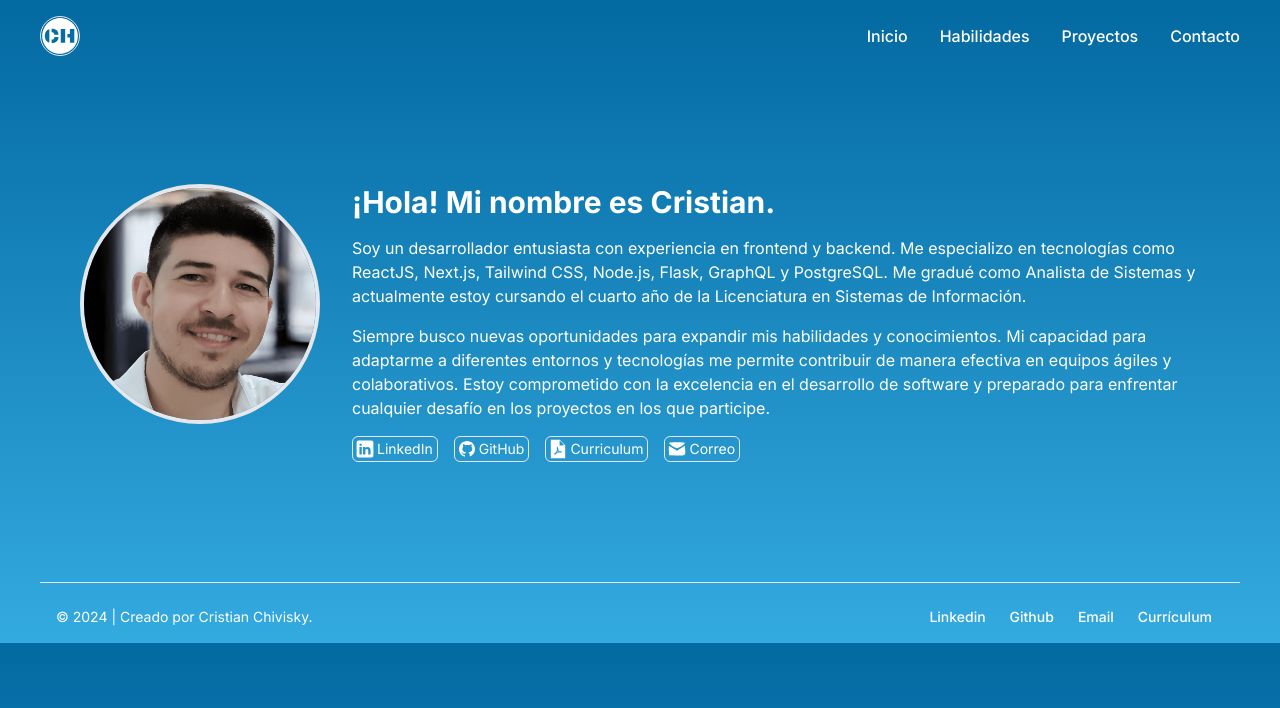
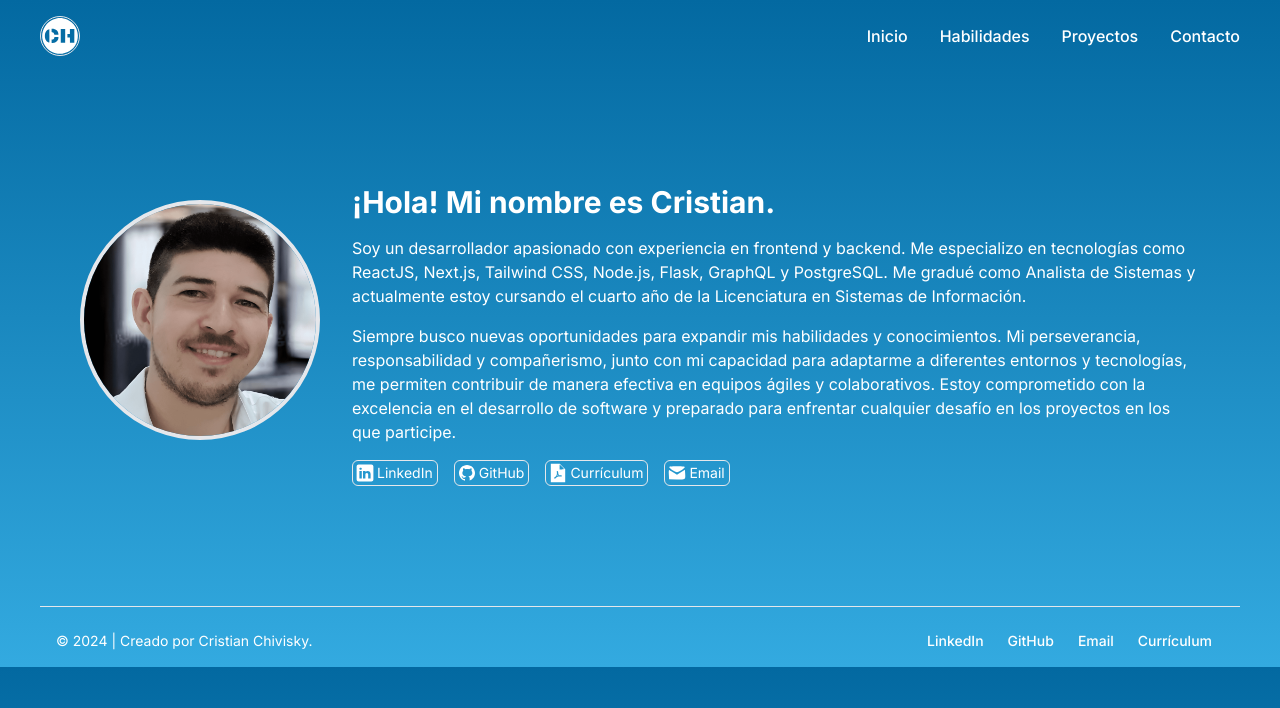
Before and after one commit to cristianchivisky/portafolio, a Next.js app: page / in a window 1280 px wide. Shown: the top 708 px of the page. Built offline with nearby package versions, Linux system fonts and the light colour scheme.

Commit message:
Nuevos cambios

```diff
--- a/src/app/contact/page.tsx
+++ b/src/app/contact/page.tsx
@@ -10,7 +10,7 @@ export default function ContactPage() {
             <section id="contact" className="w-full max-w-3xl mx-auto">
                 <h2 className="text-3xl font-bold text-center mb-4">Contacto</h2>
                 <p className="text-center mb-8 text-lg">
-                    Si tienes alguna pregunta, propuesta de proyecto o simplemente deseas conocer más de mí, no dudes en ponerte en contacto a través del siguiente formulario. Estoy siempre abierto a nuevas oportunidades y colaboraciones.
+                    Si tienes alguna pregunta, propuesta de proyecto o simplemente deseas conocer más de mí, no dudes en contactarme a través del siguiente formulario. Estoy siempre abierto a nuevas oportunidades y colaboraciones.
                 </p>
                 <ContactForm />
             </section>
--- a/src/components/AboutMe.tsx
+++ b/src/components/AboutMe.tsx
@@ -11,18 +11,17 @@ const AboutMe = () => {
           <Image
             src={"/aboutMe/profile.png"}
             alt={"Mi Foto"}
-            className="profile-img h-40 w-40 lg:h-60 lg:w-60 rounded-full border-4 mb-4 lg:mb-0 transform transition duration-300 hover:scale-105 hover:shadow-2xl"
+            className="profile-img h-40 w-40 lg:h-60 lg:w-60 rounded-full border-4 mt-0 lg:mt-4 mb-4 lg:mb-0 transform transition duration-300 hover:scale-105 hover:shadow-2xl"
             width={240}
             height={240}
           />
           <div className="text-center lg:text-left">
             <p className="text-2xl lg:text-3xl font-bold mb-4">¡Hola! Mi nombre es Cristian.</p>
             <p className="text-sm lg:text-base mb-4">
-              Soy un desarrollador entusiasta con experiencia en frontend y backend. Me especializo en tecnologías como ReactJS, Next.js, Tailwind CSS, Node.js, Flask, GraphQL y PostgreSQL. Me gradué como Analista de Sistemas y actualmente estoy cursando el cuarto año de la Licenciatura en Sistemas de Información.
+              Soy un desarrollador apasionado con experiencia en frontend y backend. Me especializo en tecnologías como ReactJS, Next.js, Tailwind CSS, Node.js, Flask, GraphQL y PostgreSQL. Me gradué como Analista de Sistemas y actualmente estoy cursando el cuarto año de la Licenciatura en Sistemas de Información.
             </p>
             <p className="text-sm lg:text-base mb-4">
-              Siempre busco nuevas oportunidades para expandir mis habilidades y conocimientos. Mi capacidad para adaptarme a diferentes entornos y tecnologías me permite contribuir de manera efectiva en equipos ágiles y colaborativos. Estoy comprometido con la excelencia en el desarrollo de software y preparado para enfrentar cualquier desafío en los proyectos en los que participe.
-            </p>
+              Siempre busco nuevas oportunidades para expandir mis habilidades y conocimientos. Mi perseverancia, responsabilidad y compañerismo, junto con mi capacidad para adaptarme a diferentes entornos y tecnologías, me permiten contribuir de manera efectiva en equipos ágiles y colaborativos. Estoy comprometido con la excelencia en el desarrollo de software y preparado para enfrentar cualquier desafío en los proyectos en los que participe.            </p>
             <div className="flex space-x-4 justify-center lg:justify-start">
               {socialLinksData.map((link, index) => (
                 <SocialLink
--- a/src/components/Projects.tsx
+++ b/src/components/Projects.tsx
@@ -7,7 +7,7 @@ const Projects = () => {
     <div className="projects-container max-w-screen-xl mx-auto px-4 py-4">
       <h2 className='text-center text-3xl font-bold mb-4'>Proyectos</h2>
       <p className="text-center mb-8 text-lg">
-        Aquí encontrarás una selección de mis proyectos, demostrando mis habilidades y experiencia en el desarrollo de software. Cada proyecto incluye una descripción y enlaces para explorar más a fondo.
+        Aquí encontrarás una selección de mis proyectos, cada uno de ellos incluye una descripción y enlaces para explorar más a fondo.
       </p>
       <div className="grid gap-8 md:grid-cols-2 lg:grid-cols-3 items-center justify-center">
       {projectsData.map((project, index) => (
--- a/src/components/Skills.tsx
+++ b/src/components/Skills.tsx
@@ -8,7 +8,7 @@ const Skills = () => {
     <div className="skills-container max-w-screen-xl mx-auto px-4 py-4">
       <h2 className="text-center text-3xl font-bold mb-4">Habilidades</h2>
       <p className="text-center mb-8 text-lg">
-        A continuación, se presentan mis habilidades agrupadas en diferentes categorías, mostrando las tecnologías y herramientas con las que tengo experiencia.
+        A continuación, presento mis habilidades, tecnologías y herramientas con las que tengo mayor experiencia.
       </p>
       <div className="space-y-8">
         {skillsData.map((category: SkillCategory, index: number) => (
--- a/src/data/links.ts
+++ b/src/data/links.ts
@@ -1,11 +1,11 @@
 const links = [
     {
       href: "https://www.linkedin.com/in/cristian-chivisky-3186aa242/",
-      name: "Linkedin"
+      name: "LinkedIn"
     },
     {
       href: "https://github.com/cristianchivisky",
-      name: "Github"
+      name: "GitHub"
     },
     {
       href: "mailto:cristian.chivisky@gmail.com",
--- a/src/data/socialLinksData.ts
+++ b/src/data/socialLinksData.ts
@@ -15,13 +15,13 @@ const socialLinksData = [
       href: "/aboutMe/cristian-chivisky.pdf",
       imgSrc: "/aboutMe/pdf.svg",
       alt: "Curriculum",
-      text: "Curriculum"
+      text: "Currículum"
     },
     {
       href: "mailto:cristian.chivisky@gmail.com",
       imgSrc: "/aboutMe/correo.svg",
       alt: "Email",
-      text: "Correo"
+      text: "Email"
     }
 ];
 
```
